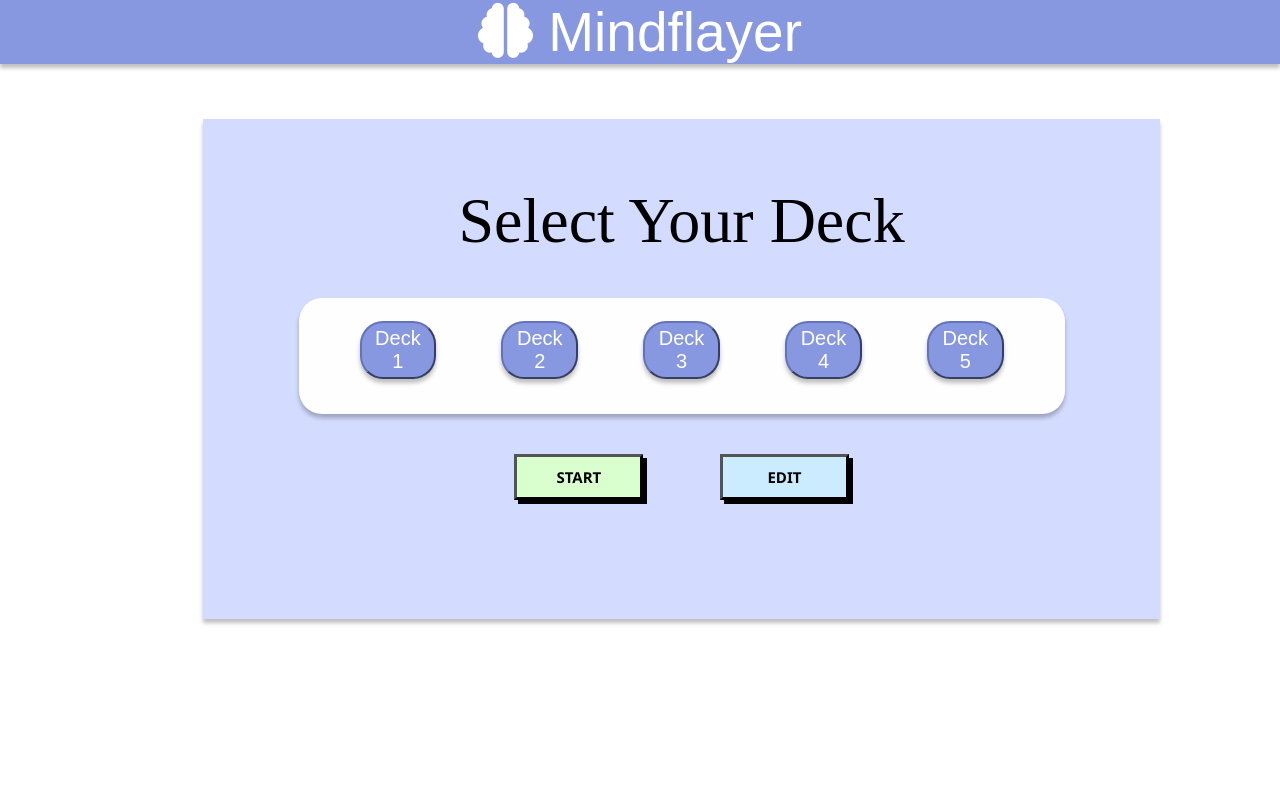
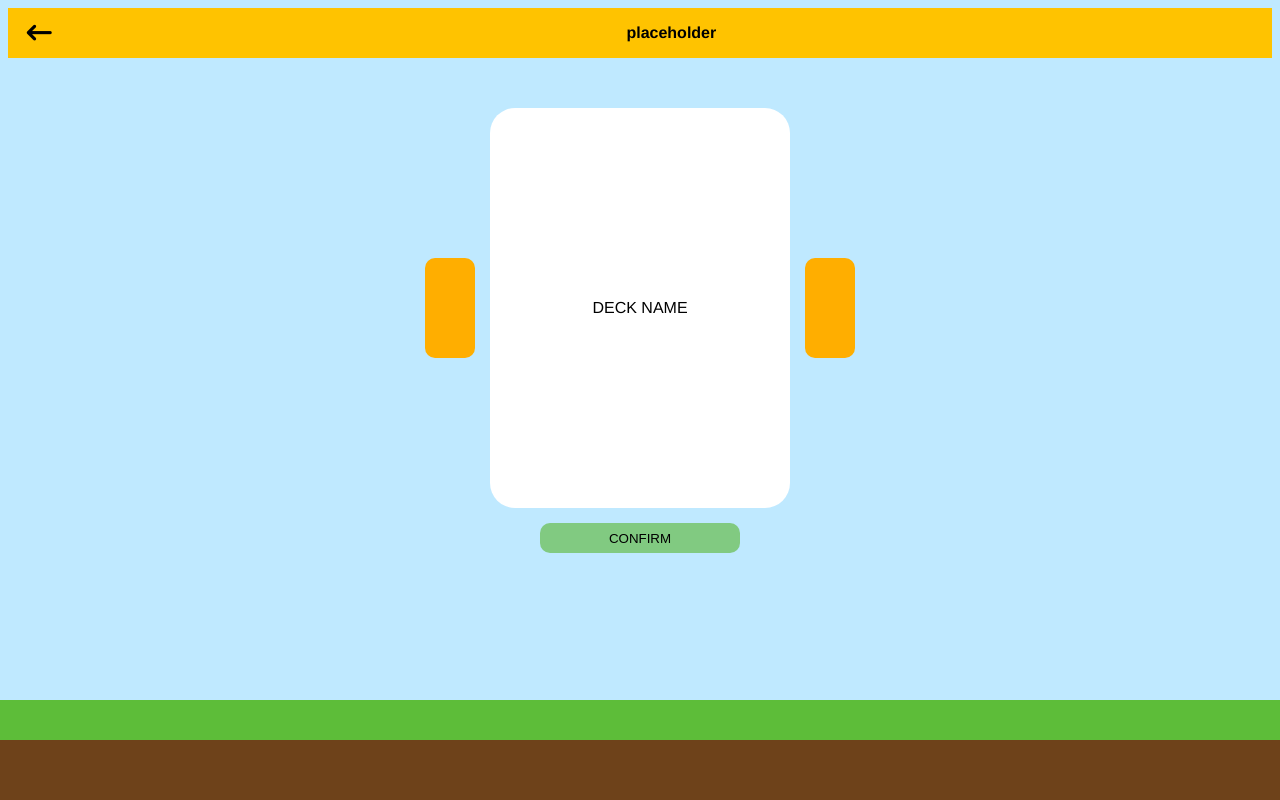
Before and after one commit to Yurills/final-project-i2cedt, a website: page frontend/index.html in a window 1280 px wide. Drawn offline with Linux system fonts and the light colour scheme; a web font is replaced by a local one.

Commit message:
Revert "fix the problems with display alignment"
This reverts commit 7206ec10611199e63ff8ec4d8affe112b5dc8246.

```diff
--- a/frontend/index.html
+++ b/frontend/index.html
@@ -1,45 +1,53 @@
 <!DOCTYPE html>
 <html>
     <head>
-        <link rel="preconnect" href="https://fonts.googleapis.com">
-        <link rel="preconnect" href="https://fonts.gstatic.com" crossorigin>
-        <link href="https://fonts.googleapis.com/css2?family=Palanquin+Dark&display=swap" rel="stylesheet">
         <link rel="stylesheet" href="./styles.css">
         <script src="https://kit.fontawesome.com/f596711b9e.js" crossorigin="anonymous"></script>
     </head>
+
     <body>
         <section id="header">
-            <p id="head-text"><i class="fa-solid fa-brain"></i> Mindflayer</p>
+            <nav>
+                <button class="fa-solid fa-arrow-left-long" id = "return-button"></button>
+                <p id="logo" style="text-align: center;">placeholder</p>
+            </nav>
+        </section>
+        <section id="modal-display">
+            <div id="modal__wrapper">
+                <!---- <button class="modal__button"></button> -->
+                <div id="card-display">
+                </div>
+            </div>
         </section>
 
-        <section id = "Main-Display">
-            <div id = "Holder">
-                <div id = "Main-Box">
-                    <span id = "Deck-Select">
-                        Select Your Deck
-                    </span>
-
-                    <div id="wrapper--Button-Holder">
-                    <div id = "Button-Holder">
-                        <button class = "Deck1"> Deck 1 </button>
-                        <button class = "Deck2"> Deck 2 </button>
-                        <button class = "Deck3"> Deck 3 </button>
-                        <button class = "Deck4"> Deck 4 </button>
-                        <button class = "Deck5"> Deck 5 </button>
+        <section id="main-display">
+            <div id="main__wrapper">
+                <div id="main__display--deckchooser">
+                    <div id="main__display--deckchooser--wrapper">
+                    <button class="small-square-button" id="main__display--buttonleft"></button>
+                    <div id="main__display--deck" class="default-card"> <span>DECK NAME</span></div>
+                    <button class="small-square-button"id="main__display--buttonright"></button>
                     </div>
-                    </div>
-
-                    <div id = "Actions">
-                        <button class="Start-Button">START</button>
-                        <button class="Edit-Button">EDIT</button>
+                    <div id="main__display--buttonselect--wrapper">
+                    <button class="small-square-button" id="main__display--buttonselect-deck">CONFIRM</button>
                     </div>
 
                 </div>
+                <div id="main__display--screen">
+                <div id="main__display--cardplay">
+                    <span>text here</span>
+                </div>
+                <div id="main__user-input">
+                    <input class="user-input" id="main__user-input--inputbar">
+                    <button id="main__user-input--inputbutton">→</button>
+                </div>
+                </div>
             </div>
 
+        </section>
+        <div class="dirt"></div>
+        <div class="grass"></div>
 
-
-        </section>
         <script src="./script.js"></script>
     </body>
 </html>
--- a/frontend/styles.css
+++ b/frontend/styles.css
@@ -1,151 +1,180 @@
 body {
-    background-color: #ffffff;
+    font-family: 'Franklin Gothic Medium', 'Arial Narrow', Arial, sans-serif;
+    background-color: #BFE9FF;
+
+}
+.default-card{
+    width: 300px;
+    height: 400px;
+    border-radius: 25px;
+    background-color: #FFFFFF;
+}
+.small-square-button{
+    width:50px;
+    height:50px;
+    border-radius: 10px;
+    border: none;
+}
+#logo{
+    font-weight: bold;
     justify-content: center;
-    margin: 0;
-    padding: 0;
+    text-align: center;
+    margin-left: 45%;
 }
 
-#header{
+.dirt{
+    position: fixed;
+    bottom: 0;
+    left: 0;
     width: 100%;
-    height: 100%;
-    background: #8898E0;
-    box-shadow: 0px 4px 4px rgba(0, 0, 0, 0.25)
+    height: 60px;
+    background-color: #6e421a;
+    justify-content: center;
+    display: flex;
 }
 
-#head-text{
-    text-align: center;
-    font-size: 55px;
-    margin-top: 0;
-    color: white;
-    font-family: 'Palanquin Dark', sans-serif;
-    word-wrap: break-word;
+.grass{
+    position: fixed;
+    bottom: 60px;
+    left: 0;
+    width: 100%;
+    height: 40px;
+    background-color: #5dbd39;
+    justify-content: center;
+    display: flex;
+
 }
 
-.Main-Box{
+/* navigator header*/
+nav {
+    background-color: #FFC300;
+    display:flex;
+    /*justify-content: center;*/
+    margin:0
+}
+
+nav p{
+    justify-content: center;
+    text-align: center;
+}
+
+#add-deck {
+    position:absolute;
+    right:80px;
+    top:20px;
+}
+
+/*Return Button*/
+#return-button{
+    font-size: 25px;
+    font-weight: bold;
+    background: none;
+    border: none;
+    margin-left: 1%;
+    cursor: pointer;
+}
+#return-button:hover{
+    color: gray;
+}
+
+/*main display-screen showing deck choosing before start*/
+#main__display--deckchooser--wrapper {
+    display:flex;
+    justify-content: center;
+}
+#main__display--deck {
+    background-color: #FFFFFF;
+    display:flex;
+}
+#main__display--deck span {
     margin: auto;
-    margin-top: 50px;
-    width: 75%;
-    height: 75%;
-    padding: 10px;
-    background: #D3DBFF;
-  }
+}
+#main__display--buttonleft {
+    flex:0 0 auto;
+    margin:auto 15px;
+    width:50px;
+    height: 100px;
+    background-color: #ffae00;
+
+}
+#main__display--buttonright {
+    flex:0 0 auto;
+    margin:auto 15px;
+    width:50px;
+    height: 100px;
+    background-color: #ffae00;
+}
+#main__display--buttonselect-deck {
+    background-color: rgb(129, 202, 129);
+    flex: 0 0 auto;
+    margin:15px;
+    width:200px;
+    height: 30px;
+    cursor: pointer;
+}
+
+/*main display-screen showing question*/
+#main__toolbar--createdeck {
+    margin:auto;
+
+}
+
+#main__wrapper {
+    display: block;
+    text-align: center;
+    margin: 50px;
+}
+#main__display--screen {
+    display:none;
+}
+
+#main__display--cardplay {
+    display: flex;
+    justify-content: center;
+    border: 12px solid black;
+    border-left: 0px;
+    border-top: 0px;
+    border-radius: 25px;
+    height: 500px;
+    width: 720px;
+    background-color: #FFFFFF;
+    margin: 40px auto;
+}
+#main__display--cardplay span {
+    margin: auto;
+}
 
 
-#Main-Display{
+#main__user-input {
     display: flex;
-    flex-wrap: wrap;
-    position: relative;
     justify-content: center;
     margin: auto;
-    margin-left: 6.5%;
+    height: 40px
+
+}
+#main__user-input--inputbar {
+    border: none;
+    border-radius: 15px 0px 0px 15px;
+    width: 720px;
+
+}
+#main__user-input--inputbutton {
+    border:none;
+    border-radius: 0px 15px 15px 0px;
+    width: 125px;
+    background-color: #ffae00;
+    cursor: pointer;
+}
+#main__user-input--inputbutton:hover{  /* fixed */
+    background-color: #f5c764;
 }
 
-#Holder{
-    display:flex;
-    width: 80%;
-    height:500px;
-    justify-content: center;
+#main__display--buttonselect-deck:hover{
+    background-color: rgb(160, 230, 160);
 }
 
-#Button-Holder{
-    display:inline-block;
-    z-index: 1;
-    width: 80%;
-    height: 116px;
-    background: #FEFEFE;
-    box-shadow: 0px 4px 4px rgba(0, 0, 0, 0.25);
-    border-radius: 23px;
-    text-align: center;
-    justify-content: center;
-    margin: 20px;
+/*modal screen*/
+
+#modal-display {
+    display: none;
 }
-
-#Main-Box{
-    width: 100%;
-    height: 100%;
-    display:flex;
-    flex-direction: column;
-    background: #D3DBFF;
-    box-shadow: 0px 4px 4px rgba(0, 0, 0, 0.25);
-    justify-content: center;
-}
-
-#Deck-Select{
-    z-index: 0;
-    text-align: center;
-    color: black; font-size: 400%;
-    font-family:  Palanquin Dark;
-    font-weight: 400;
-    word-wrap: break-word;
-}
-
-#Actions{
-    height: 100px;
-    display: flex;
-    justify-content: center;
-}
-
-#wrapper--Button-Holder {
-    display:flex;
-    justify-content: center;
-    margin:20px 0px;
-}
-.Start-Button, .Edit-Button{
-    font-family:'Segoe UI', Tahoma, Geneva, Verdana, sans-serif;
-    font-weight: bold;
-    font-size: 15px;
-    margin-left: 4%;
-    margin-right: 4%;
-    border-color: black;
-    border-width: 3px;
-    box-shadow: 4px 4px 0px black;
-}
-
-.Start-Button{
-    width: 129px;
-    height: 46px;
-    background-color: #D9FFCF;
-}
-
-.Start-Button:hover{
-    background-color: #e6ffe0;
-    transition: 0.3s;
-}
-
-.Edit-Button{
-    width: 129px;
-    height: 46px;
-    background-color: #CBECFF;
-}
-
-.Edit-Button:hover{
-    background-color: #dff2fd;
-    transition: 0.3s;
-}
-
-.Deck1 ,.Deck2,.Deck3,.Deck4,.Deck5{
-    z-index: 1;
-    font-family: 'Palanquin Dark', sans-serif;
-    width: 10%;
-    height: 50%;
-    background-color: #8898E0;
-    border-color: #6473b9;
-    margin-top: 3%;
-    border-radius: 23px;
-    margin-left: 4%;
-    margin-right: 4%;
-    color: white;
-    font-size: 20px;
-    box-shadow: 0px 4px 4px rgba(0, 0, 0, 0.25);
-}
-
-.Deck1:hover,.Deck2:hover,.Deck3:hover,.Deck4:hover,.Deck5:hover{
-    background-color: #a0b1fc;
-    border-color: #788be0;
-    transition: 0.3s;
-}
-
-.Deck1:active{
-    background-color: black;
-    transition: 0.3s;
-}
--- /dev/null
+++ b/frontend/styles2.css
@@ -0,0 +1,152 @@
+body {
+    background-color: #ffffff;
+    justify-content: center;
+    margin: 0;
+    padding: 0;
+}
+
+#header{
+    width: 100%;
+    height: 100%;
+    background: #8898E0;
+    box-shadow: 0px 4px 4px rgba(0, 0, 0, 0.25)
+}
+
+#head-text{
+    text-align: center;
+    font-size: 55px;
+    margin-top: 0;
+    color: white;
+    font-family: 'Palanquin Dark', sans-serif;
+    word-wrap: break-word;
+}
+
+.Main-Box{
+    margin: auto;
+    margin-top: 50px;
+    width: 75%;
+    height: 75%;
+    padding: 10px;
+    background: #D3DBFF;
+  }
+
+
+#Main-Display{
+    display: flex;
+    position: relative;
+    justify-content: center;
+    margin: auto;
+    margin-left: 6.5%;
+}
+
+#Holder{
+    width: 1681px;
+    height: 727px;
+    left: 0px;
+    top: 0px;
+    position: absolute;
+    justify-content: center;
+}
+
+#Button-Holder{
+    z-index: 1;
+    width: 979px;
+    height: 116px;
+    left: 351px;
+    top: 323px;
+    position: absolute;
+    background: #FEFEFE;
+    box-shadow: 0px 4px 4px rgba(0, 0, 0, 0.25);
+    border-radius: 23px;
+    text-align: center;
+    justify-content: center;
+}
+
+#Main-Box{
+    width: 100%;
+    height: 100%;
+    left: 0px;
+    top: 0px;
+    position: absolute;
+    background: #D3DBFF;
+    box-shadow: 0px 4px 4px rgba(0, 0, 0, 0.25);
+}
+
+#Deck-Select{
+    z-index: 0;
+    width: 979px;
+    height: 155px;
+    left: 351px;
+    top: 124px;
+    position: absolute;
+    text-align: center;
+    color: black; font-size: 100px;
+    font-family:  Palanquin Dark;
+    font-weight: 400;
+    word-wrap: break-word;
+}
+
+#Actions{
+    display: inline;
+}
+
+.Start-Button, .Edit-Button{
+    font-family:'Segoe UI', Tahoma, Geneva, Verdana, sans-serif;
+    font-weight: bold;
+    font-size: 15px;
+    margin-left: 4%;
+    margin-right: 4%;
+    margin-top:  20%;
+    border-color: black;
+    border-width: 3px;
+    box-shadow: 4px 4px 0px black;
+}
+
+.Start-Button{
+    width: 129px;
+    height: 46px;
+    background-color: #D9FFCF;
+}
+
+.Start-Button:hover{
+    background-color: #e6ffe0;
+    transition: 0.3s;
+}
+
+.Edit-Button{
+    width: 129px;
+    height: 46px;
+    background-color: #CBECFF;
+}
+
+.Edit-Button:hover{
+    background-color: #dff2fd;
+    transition: 0.3s;
+}
+
+.Deck1 ,.Deck2,.Deck3,.Deck4,.Deck5{
+    z-index: 1;
+    font-family: 'Palanquin Dark', sans-serif;
+    width: 10%;
+    height: 50%;
+    background-color: #8898E0;
+    border-color: #6473b9;
+    margin-top: 3%;
+    border-radius: 23px;
+    margin-left: 4%;
+    margin-right: 4%;
+    color: white;
+    font-size: 20px;
+    box-shadow: 0px 4px 4px rgba(0, 0, 0, 0.25);
+}
+
+.Deck1:hover,.Deck2:hover,.Deck3:hover,.Deck4:hover,.Deck5:hover{
+    background-color: #a0b1fc;
+    border-color: #788be0;
+    transition: 0.3s;
+}
+
+.Deck1:active{
+    background-color: black;
+    transition: 0.3s;
+}
```
Also changed, not shown: frontend/Index2.html (added, +40 -0 lines).
